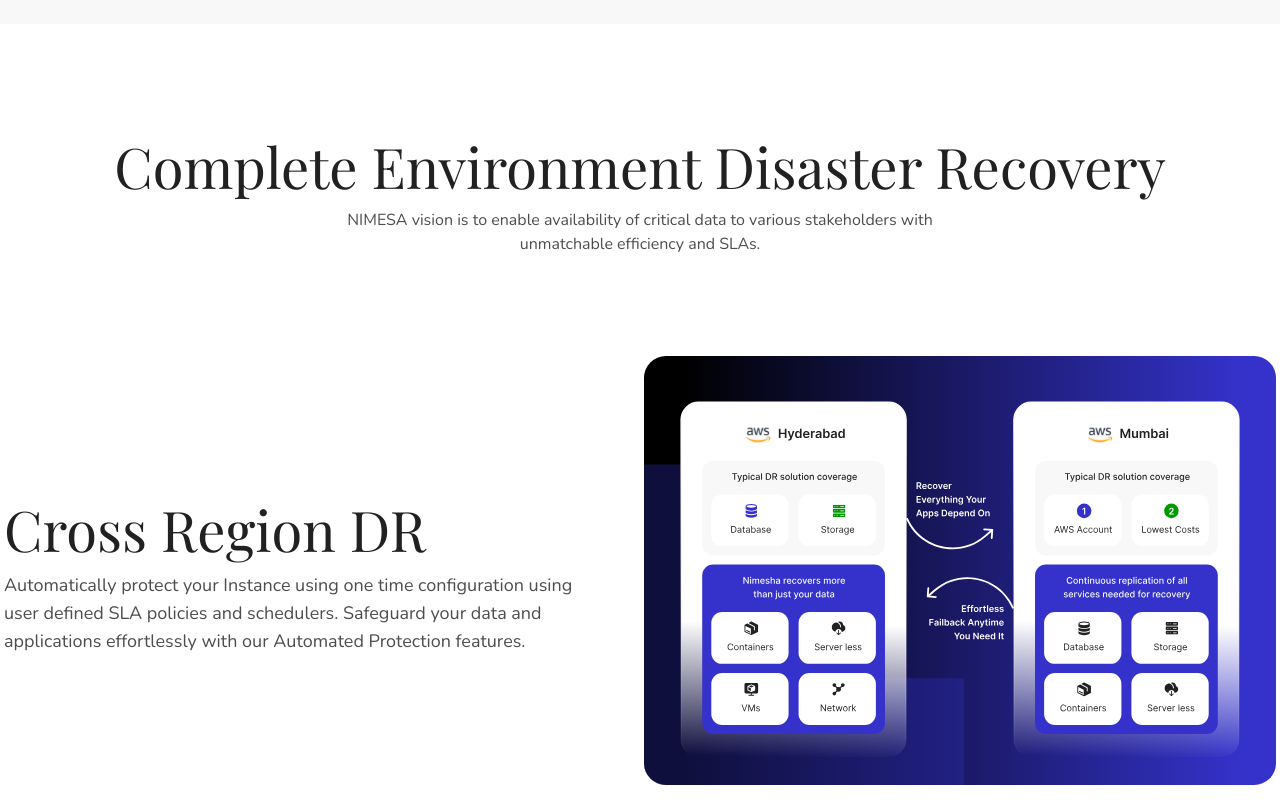
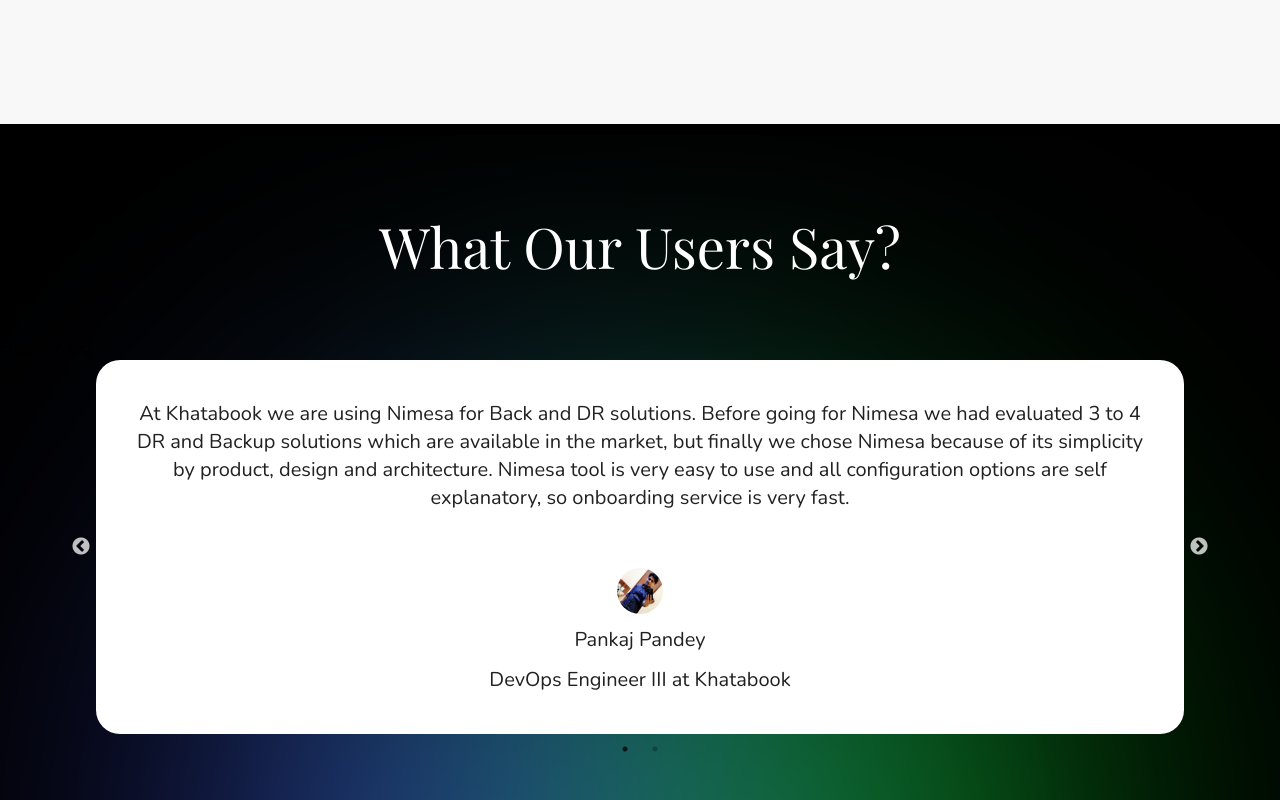
Before and after one commit to indya-ai/Nimesa-Web, a Next.js app: page / in a window 1280 px wide. Shown: the part 5640-6440 px from the top of the page. Built offline with nearby package versions, Linux system fonts and the light colour scheme; a web font is replaced by a local one.

Commit message:
landing page

```diff
--- a/components/home/CompleteEnviroment.jsx
+++ b/components/home/CompleteEnviroment.jsx
@@ -1,6 +1,9 @@
-import React from 'react'
+import { useRouter } from "next/router";
+import AwsMarketplace from "../solution/AwsMarketplace";
 
 function CompleteEnviroment() {
+  const router = useRouter(); // Get the router object
+  const { pathname } = router; // Get the current path
   return (
     <div>
       <h3 className="xl:text-[56px] text-center md:text-[40px] text-[32px] playfair-font text-[#212121] pt-[100px]">
@@ -103,7 +106,14 @@
           </p>
         </div>
       </div>
-      <div className="container grid items-center py-[40px] md:py-[100px] md:grid-cols-2 md:gap-[8px] gap-[30px] px-1 m-auto">
+      {pathname === "/landing" && <AwsMarketplace />}
+      <div
+        className={`container grid items-center ${
+          pathname === "/landing"
+            ? " pb-[40px] md:pb-[100px]"
+            : "py-[40px] md:py-[100px]"
+        }  md:grid-cols-2 md:gap-[8px] gap-[30px] px-1 m-auto`}
+      >
         <div className="xl:pr-[60px] lg:pr-[25px] md:pr-[16px]">
           <h2 className="xl:text-[56px] md:text-left text-center md:text-[40px] text-[32px] playfair-font text-[#212121]">
             Agentless solution
@@ -139,4 +149,4 @@
   );
 }
 
-export default CompleteEnviroment
+export default CompleteEnviroment;
--- /dev/null
+++ b/components/home/Tastimonial.jsx
@@ -0,0 +1,77 @@
+// components/Tastimonial.js
+import Slider from "react-slick";
+
+const Testimonial = () => {
+  const settings = {
+    dots: true,
+    infinite: true,
+    speed: 500,
+    slidesToShow: 1,
+    slidesToScroll: 1,
+    arrows: true,
+    autoplay: false,
+    autoplaySpeed: 3000,
+  };
+
+  const items = [
+    {
+      id: 1,
+      title: "Reduce DR SETUP COST BY 90%",
+      description:
+        "Lorem ipsum dolor sit amet, consectetur adipiscing elit, sed do eiusmod tempor incididunt ut labore et dolore magna aliqua.",
+      buttonText: "Try Nimesa 3.0 Now",
+      slideImage: "/assets/images/slider/slider1.svg",
+    },
+
+    {
+      id: 5,
+      title: "DR Compliances",
+      description:
+        "Optimize your cloud operations and enhance data security with our next-gen solutions.",
+      buttonText: "Learn More",
+      slideImage: "/assets/images/slider/slider5.svg",
+    },
+  ];
+
+  return (
+    <div
+      className="w-full bg-no-repeat bg-cover relative bg-center flex my-auto"
+      style={{
+        backgroundImage: `url('/assets/images/home/What our users say_.svg')`,
+      }}
+    >
+      <div className="container xl:pb-24 xl:pt-20 py-16 m-auto">
+        <h2 className="text-[56px] text-center capitalize text-white playfair-font mb-12">
+          What our users say?
+        </h2>
+        Ellipse 2.svg
+        <Slider {...settings} className="lg:mx-24 md:mx-16 mx-6">
+          {items.map((item) => (
+            <div
+              key={item.id}
+              className="flex m-auto items-center space-y-3 text-center justify-center bg-white rounded-[24px] md:p-[40px] p-[20px] text-[#212121] text-xl md:px-8 w-fulls"
+            >
+              <p className="lg:mb-14 md:mb-10">
+                At Khatabook we are using Nimesa for Back and DR solutions.
+                Before going for Nimesa we had evaluated 3 to 4 DR and Backup
+                solutions which are available in the market, but finally we
+                chose Nimesa because of its simplicity by product, design and
+                architecture. Nimesa tool is very easy to use and all
+                configuration options are self explanatory, so onboarding
+                service is very fast.
+              </p>
+              <img
+                className="flex justify-center mx-auto"
+                src="/assets/images/home/Ellipse 2.svg"
+              />
+              <p>Pankaj Pandey</p>
+              <p>DevOps Engineer III at Khatabook</p>
+            </div>
+          ))}
+        </Slider>
+      </div>
+    </div>
+  );
+};
+
+export default Testimonial;
--- a/pages/index.js
+++ b/pages/index.js
@@ -3,6 +3,7 @@
 import BusinessCard from "@/components/home/BusinessCard";
 import CompleteEnviroment from "@/components/home/CompleteEnviroment";
 import NimesaAws from "@/components/home/NimesaAws";
+import Testimonial from "@/components/home/Tastimonial";
 import WhyNimesa from "@/components/home/WhyNimesa";
 import AwsMarketplace from "@/components/solution/AwsMarketplace";
 
@@ -106,6 +107,9 @@
             <Boosting />
           </div>
         </div>
+        <div className="bg-[#F8F8F9] md:py-[100px] py-[50px]">
+            <Testimonial/>
+        </div>
         <CompleteEnviroment />
         <div className="bg-[#F8F8F9] md:mt-[100px] mt-[40px] md:py-[80px] py-[40px] px-1">
           <h2 className="xl:text-[56px] text-center md:text-[40px] text-[32px] playfair-font text-[#212121]">
--- /dev/null
+++ b/pages/landing/index.jsx
@@ -0,0 +1,57 @@
+import CompleteEnviroment from "@/components/home/CompleteEnviroment";
+import Testimonial from "@/components/home/Tastimonial";
+import WhyNimesa from "@/components/home/WhyNimesa";
+import React from "react";
+function index() {
+
+  return (
+    <div>
+      <div className="max-w-[1920px] md:px-8 px-4 m-auto">
+        <h4 className="text-center capitalize text-[22px] font-bold text-[#212121] lg:py-[100px] py-[50px]">
+          trusted By World-class DevOps Teams
+        </h4>
+      </div>
+      <div className="flex md:py-[100px] py-[50px] flex-row md:flex-wrap overflow-x-auto justify-between items-center gap-4 pb-4">
+        {[
+          "bharatpe",
+          "biltrax",
+          "skill",
+          "Axis",
+          "cash",
+          "lead",
+          "math",
+          "india-money",
+          "loan",
+          "Freecharge",
+        ].map((imageName, index) => (
+          <img
+            key={index}
+            src={`/assets/images/home/${imageName}.svg`}
+            alt={imageName}
+            className="h-auto w-auto" // Adjust as needed
+          />
+        ))}
+      </div>
+      <div className="bg-[#F3F6F9] xl:py-12 px-1 relative">
+        <div className="lg:py-12 md:py-8 py-3 m-auto px-2">
+          <h2 className="md:text-[56px] capitalize text-4xl text-center playfair-font py-5 md:mb-8">
+            Why Nimesa?
+          </h2>
+          <p className="text-center xl:w-[40%] lg:w-[60%] mx-auto">
+            DR process is complex, expensive, and unpredictable, Nimesa makes it
+            simple, affordable, and highly secure.
+          </p>
+        </div>
+        <img
+          className="absolute bottom-[-60px] left-0"
+          src="/assets/images/solution/healthcare/image.svg"
+        />
+        <WhyNimesa />
+        <CompleteEnviroment />
+      </div>
+      <Testimonial />
+    </div>
+  );
+}
+
+export default index;
```
Also changed, not shown: public/assets/images/home/Ellipse 2.svg (added), public/assets/images/home/What our users say_.svg (added).
